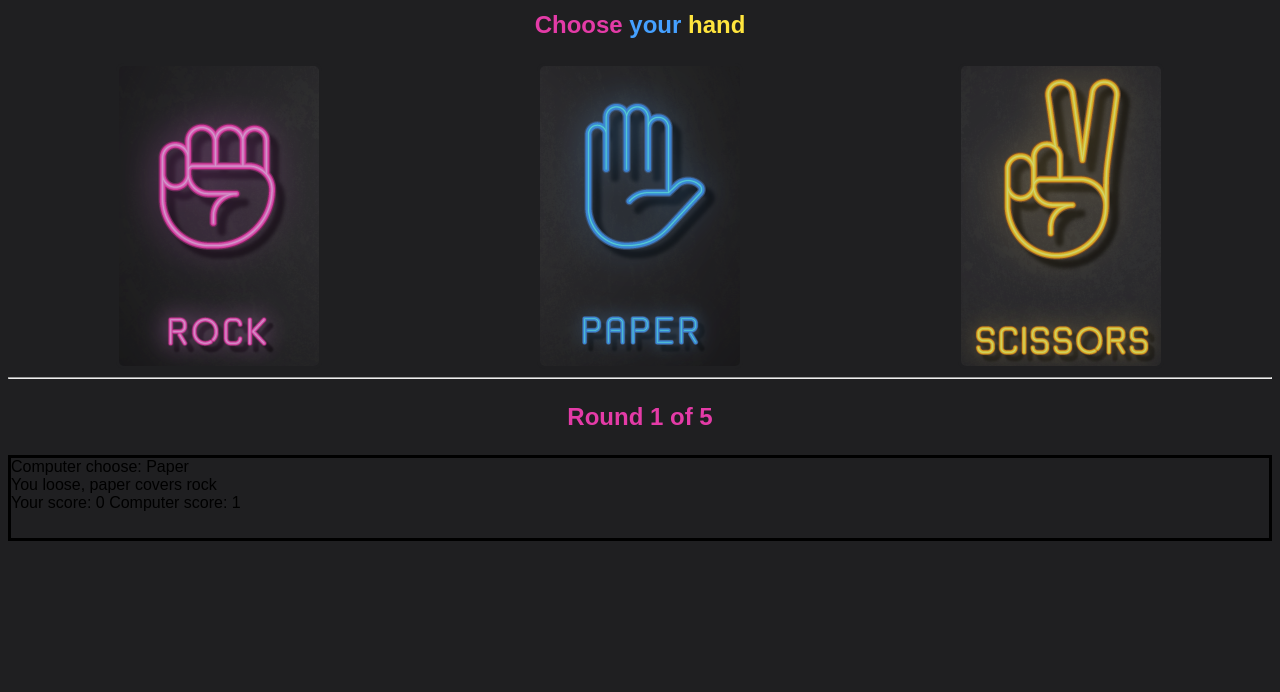
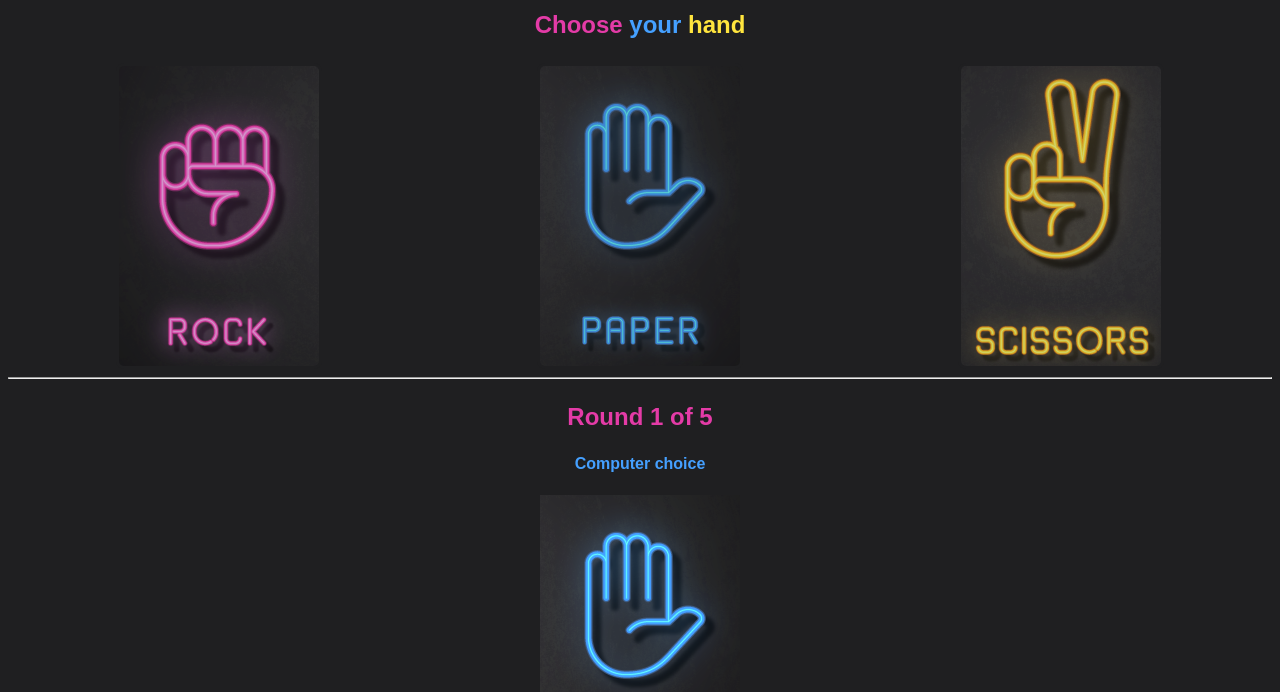
Before and after one commit to JanBlazejczyk/rock-paper-scissors, a plain HTML site: page index.html in a window 1280 px wide. Both pictures are taken after a click on the picture 218 px from the left and 324 px from the top of the page. Shown: the part 108-800 px from the top of the page. Drawn offline with Linux system fonts and the light colour scheme.

Commit message:
computer choice icon works

```diff
--- a/index.html
+++ b/index.html
@@ -25,6 +25,9 @@
             <div class="message">
 
             </div>
+            <div class="computer-choice-icon">
+
+            </div>
             <div class="result">
 
             </div>
--- a/main.css
+++ b/main.css
@@ -1,11 +1,6 @@
 body {
     background-color: #1f1f21;
     font-family: Arial, Helvetica, sans-serif;
-}
-
-.result-box {
-    border-style: solid;
-    height: 5rem;
 }
 
 h1 {
@@ -67,3 +62,12 @@ h3 {
 .scissors-image:hover {
     border: 0.2rem solid #ffe53e;
 }
+
+/* Computer choice */
+.message {
+    text-align: center;
+}
+
+.computer-choice-icon {
+    text-align: center;
+}
--- a/script.js
+++ b/script.js
@@ -31,13 +31,20 @@ function game(playerSelection, computerSelection) {
     round = advanceRound(result, round);
 }
 
-// randomly return a string of either "Rock", "Paper" or "Scissors"
+// randomly return a string of either "Rock", "Paper" or "Scissors" - that still needs to happen
+// what changes is that we need to display "Computer choice:" in one div and then the icon below
+
 function computerPlay() {
-    const choices = ["Rock", "Paper", "Scissors"];
+    const choices = ["rock", "paper", "scissors"];
     let choice = choices[Math.floor(Math.random() * 3)];
-    let messageAboutComputerChoice = `Computer choose: ${choice}`
-    let placeholder = document.querySelector(".message");
-    placeholder.textContent = messageAboutComputerChoice;
+    let messageAboutComputerChoice = `<h4><span class="paper-color">Computer choice</span></h4>`
+    let messagePlaceholder = document.querySelector(".message");
+    messagePlaceholder.innerHTML = messageAboutComputerChoice;
+
+    let iconPlaceholder = document.querySelector(".computer-choice-icon");
+    iconPlaceholder.innerHTML = `<img src="./images/${choice}-icon.png" class="computer-choice-image">`
+
+
     return choice;
 }
 
```
